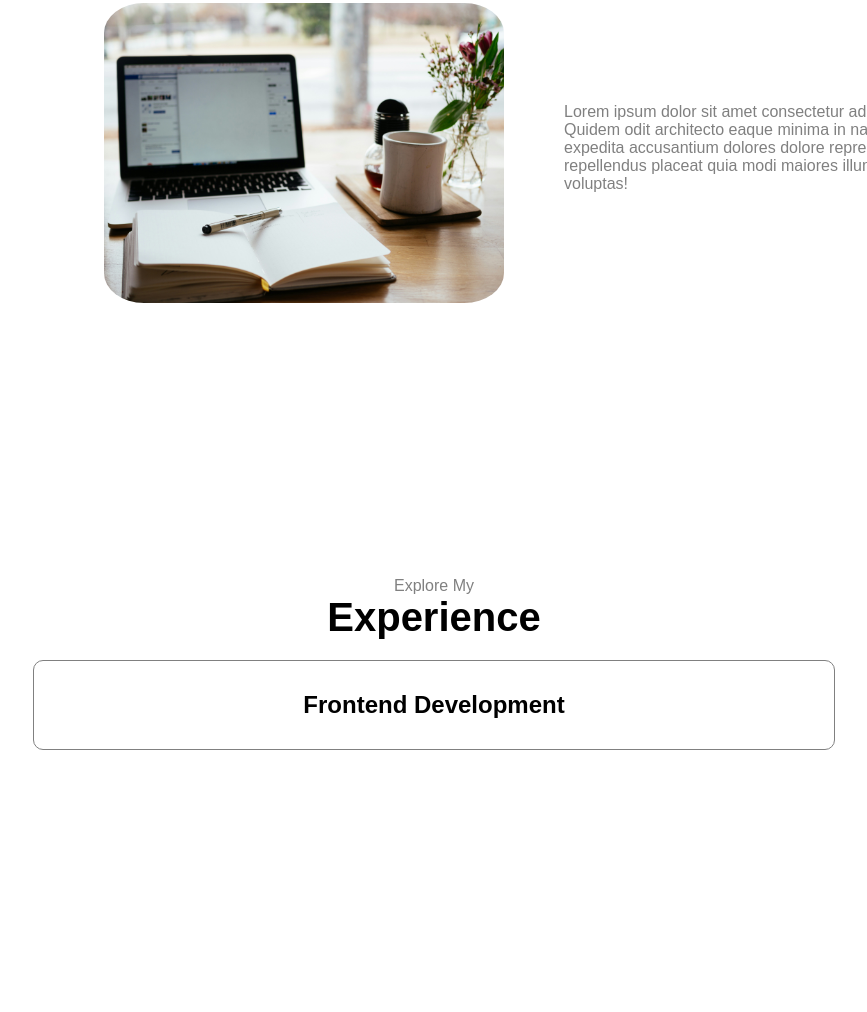
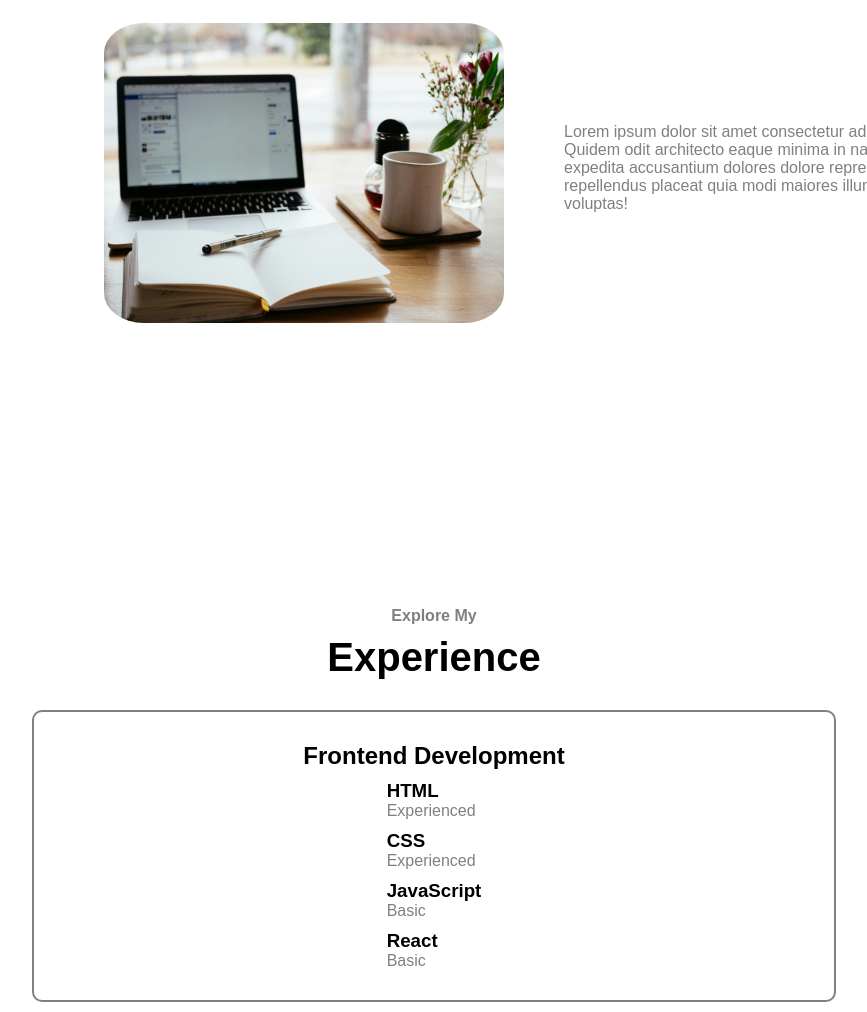
Before and after one commit to Fardus242/My-Portfolio-Site, a plain HTML site: page index.html in a window 1280 px wide. Shown: the part 910-1922 px from the top of the page, without its empty margins (206-1073 px from the left). Before the commit the page ends 1670 px from the top, so only its background shows below. Drawn offline with Linux system fonts and the light colour scheme.

Commit message:
section 3 half done

```diff
--- a/index.css
+++ b/index.css
@@ -178,6 +178,7 @@ padding: 150px 0px;
     font-size: 1rem;
     text-align: center;
     font-weight: 600;
+    padding-bottom: 10px;
 }
 
 .aboutImage{
@@ -190,7 +191,7 @@ padding: 150px 0px;
 
 /*section 3*/
 .sectionTwo{
-    padding-bottom: 150px 0px;
+    margin: 10px 0px;
     }
 .header{
     display: flex;
@@ -204,27 +205,42 @@ padding: 150px 0px;
 }
 
 .container{
-    border: solid grey 1px;
+    border: solid grey 2px;
     border-radius: 10px;
     padding: 30px 50px;
     width: 700px;
-    display: flex;
-   justify-self: center;
-   justify-content: center;
+   display: flex;
+  justify-self: center;
+align-items: center;
+}
 
+.container, .dev{
+display: flex;
+justify-content: center;
+align-items: center;
+}
+
+.container,.skills{
+display: flex;
+flex-direction: column;
+margin-top: 10px;
+}
+
+
+.explore{
+    font-size: 1rem;
+    text-align: center;
+    font-weight: 600;
+    padding-bottom: 10px;
 }
 /*
-.heroSection{
-    display: flex;
-    justify-content: center;
-    align-items: center;
-}*/
+padding: 1.5rem;
+    flex: 1;
+    background: white;
+    border-radius: 2rem;
+    border: rgb(53, 53, 53) 0.1rem solid;
+    border-color: rgb(163, 163, 163);
+    text-align: center;
 
-/*create a part which has different headings, also links, image on the side with github links as well as linkedin"
-Hello, I'm
-
-John Doe
-Frontend Developer
-put them in same div then do flex box
 
 get font from google - poppins link and paste in html
--- a/index.html
+++ b/index.html
@@ -73,8 +73,19 @@
         <h1 class="exp">Experience</h1>
     </div>
     <div class="container">
-        <h1>Frontend Development</h1>
+       <div class="dev"><h1>Frontend Development</h1></div>
 
+<div class="allskills">
+       <div class="skills"><h3>HTML</h3></div>
+       <div class="experience"><p>Experienced</p></div>
+       <div class="skills"><h3>CSS</h3></div>
+       <div class="experience"><p>Experienced</p></div>
+        <div class="skills"><h3>JavaScript</h3></div>
+        <div class="experience"><p>Basic</p></div>
+        <div class="skills"><h3>React</h3></div>
+        <div class="experience"> <p>Basic</p></div>
+    </div>
+  <!--Now style these divs-->
     </div>
    </section>
 
```
